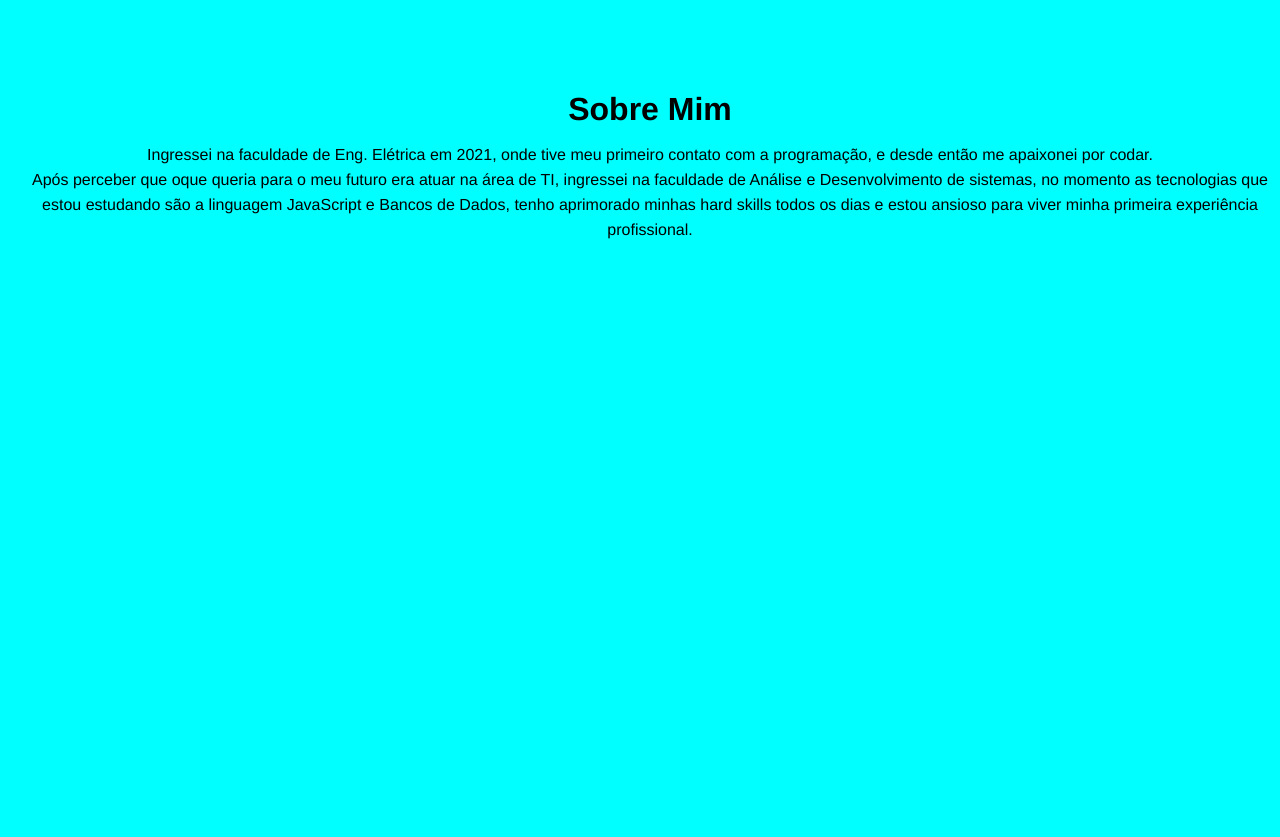
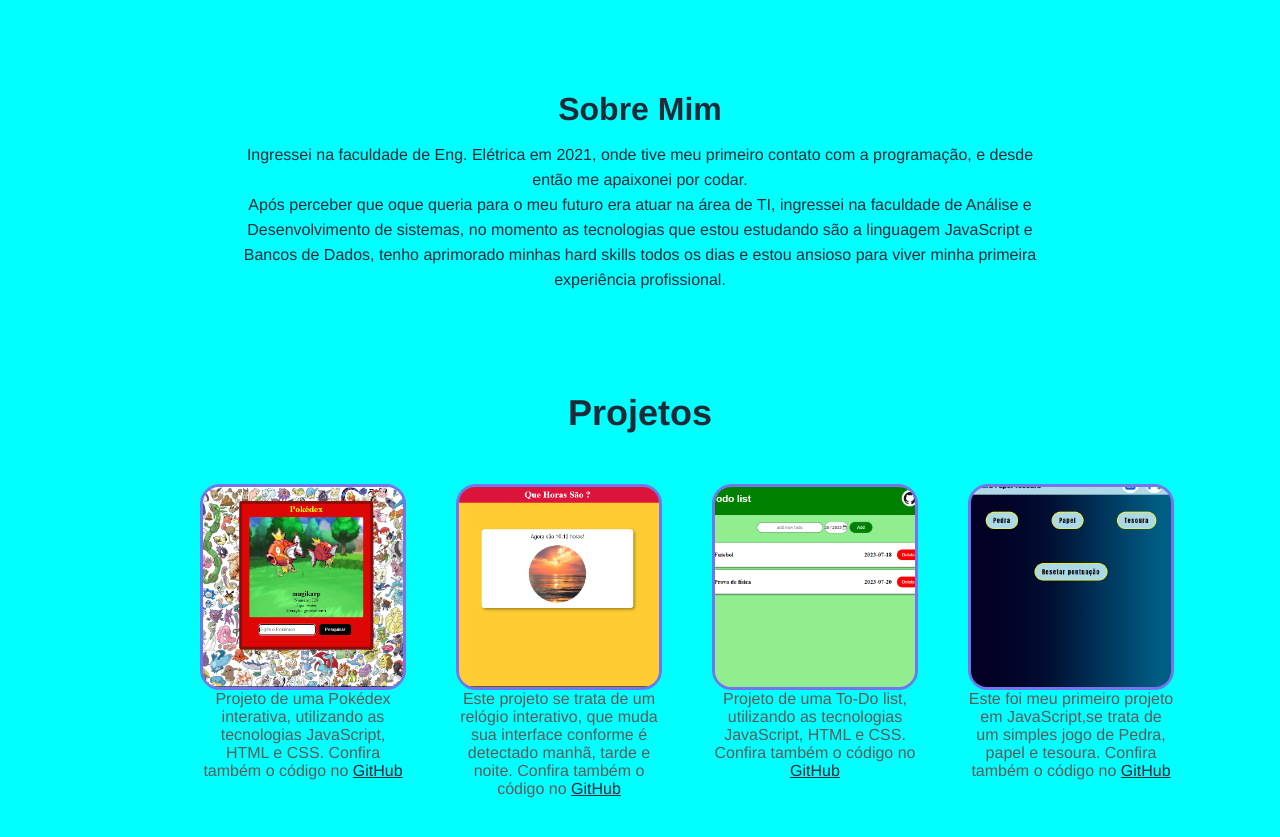
Before and after one commit to abraaorochapb/Portfolio, a plain HTML site: page index.html in a window 1280 px wide. Shown: the part 319-1156 px from the top of the page. Drawn offline with Linux system fonts and the light colour scheme.

Commit message:
Criação da seção de projetos

```diff
--- a/estilos.css
+++ b/estilos.css
@@ -2,6 +2,7 @@
   margin: 0;
   padding: 0;
   font-family: 'Franklin Gothic Medium', 'Arial Narrow', Arial, sans-serif;
+  color:#1F2937;
 }
 body{
   padding-bottom: 1000px ;
@@ -64,11 +65,65 @@ background-color: aqua;
   margin-top: 10px;
 }
 .about{
-  margin-left: 20px;
+  margin: auto;
   margin-top: 100px;
   text-align: center;
   line-height: 25px;
+  max-width: 800px;
+}
+
+@media (max-width: 800px) {
+  .about {
+    max-width: 400px;
+    text-align: start;
+  }
 }
 .chamado {
   margin-bottom: 20px;
 }
+
+
+
+.titulo-da-seção {
+  font-size: 36px;
+  font-weight: bolder;
+  color: #1F2937;
+  text-align: center;
+  margin-top: 100px;
+}
+.imagens-seção-info {
+  display: grid;
+  grid-template-columns: 1fr 1fr 1fr 1fr;
+  column-gap: 50px;
+  align-items: start;
+  justify-content: space-around;
+  margin-left: 200px;
+  margin-right: 200px;
+  margin-top: 50px;
+  margin-bottom: 100px;
+}
+@media(max-width:800px){
+  .imagens-seção-info{
+    grid-template-columns: 1fr;
+    row-gap: 50px;
+  }
+}
+.imagem {
+  border: solid 3px rgb(116, 116, 238);
+  border-radius: 20px;
+  height: 200px;
+  width: 200px;
+}
+.foto-projeto{
+  width: 100%;
+  height: 100%;
+  border-radius: 16px;
+  object-fit: cover;
+  object-position: center;
+}
+.imagem-info {
+  text-align: center;
+  font-size: 16px;
+  color: rgb(95, 90, 90);
+  font-weight: 500;
+}
--- a/index.html
+++ b/index.html
@@ -50,6 +50,60 @@
     </p>
   </div>
 
+  <div class="info-sec">
+    <div class="titulo-da-seção">
+      Projetos
+    </div>
+
+    <div class="imagens-seção-info">
+
+      <div>
+        <div class="imagem">
+          <a href="https://abraaorochapb.github.io/PokedexJS/" target="_blank">
+            <img src="fotos/Proj-Poké.png" class="foto-projeto">
+          </a>
+        </div>
+        <div class="imagem-info">Projeto de uma Pokédex interativa, utilizando as tecnologias JavaScript, HTML e CSS. Confira também o código no <a href="https://github.com/abraaorochapb/PokedexJS" target="_blank">GitHub</a></div>
+      </div>
+
+      <div>
+        <div class="imagem">
+          <a href="https://abraaorochapb.github.io/Rel-gioJavaScript/" target="_blank">
+            <img src="fotos/Proj-RelogioJS.png" class="foto-projeto">
+          </a>
+        </div>
+        <div class="imagem-info">
+          Este projeto se trata de um relógio interativo, que muda sua interface conforme é detectado manhã, tarde e noite. Confira também o código no <a href="https://github.com/abraaorochapb/Rel-gioJavaScript" target="_blank">GitHub</a>
+        </div>
+      </div>
+
+
+      <div>
+        <div class="imagem">
+          <a href="https://abraaorochapb.github.io/Todo-List/" target="_blank">
+            <img src="fotos/Proj-ToDoList.png" class="foto-projeto">
+          </a>
+        </div>
+        <div class="imagem-info">
+          Projeto de uma To-Do list, utilizando as tecnologias JavaScript, HTML e CSS. Confira também o código no <a href="https://github.com/abraaorochapb/Todo-List" target="_blank">GitHub</a>
+        </div>
+      </div>
+
+      <div>
+        <div class="imagem">
+          <a href="https://abraaorochapb.github.io/PedraPapelTesoura/" target="_blank">
+            <img src="fotos/Proj-Jokenpo.png" class="foto-projeto">
+          </a>
+        </div>
+        <div class="imagem-info">Este foi meu primeiro projeto em JavaScript,se trata de um simples jogo de Pedra, papel e tesoura. Confira também o código no <a href="https://github.com/abraaorochapb/PedraPapelTesoura" target="_blank">GitHub</a></div>
+      </div>
+
+    </div>
+
+
+  </div>
+
+
 
 </body>
 </html>
```
Also changed, not shown: fotos/Proj-Jokenpo.png (added), fotos/Proj-Poké.png (added), fotos/Proj-RelogioJS.png (added), fotos/Proj-ToDoList.png (added).
